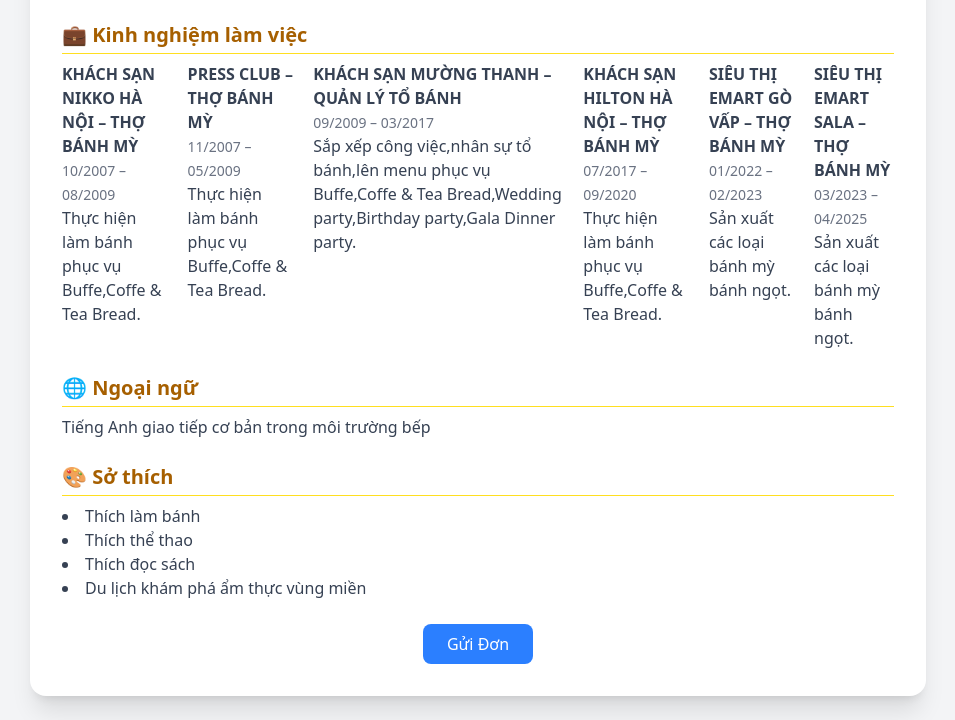
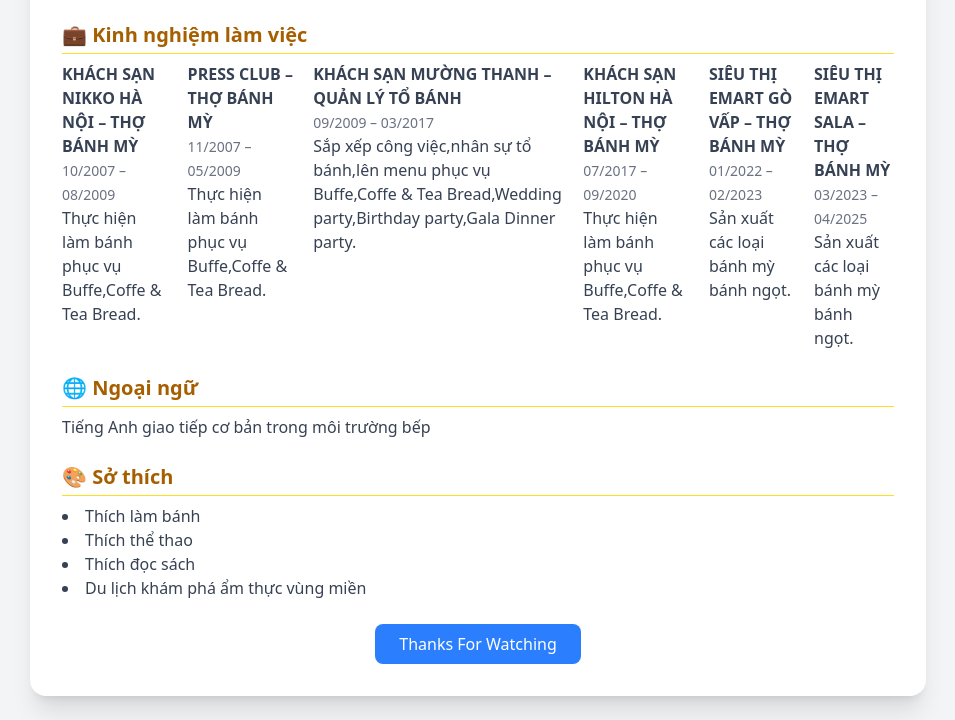
Before and after one commit to LeePhuc83/cv2025, a plain HTML site: page index.html in a window 1280 px wide. Shown: the part 762-1482 px from the top of the page, without its empty margins (162-1117 px from the left). Drawn offline with nearby package versions, Linux system fonts and the light colour scheme; files that its build step writes are made by us from their sources.

Commit message:
upload source

```diff
--- a/index.html
+++ b/index.html
@@ -75,7 +75,7 @@
         <section class="mb-6">
             <h2 class=" text-xl font-semibold text-yellow-700 mb-2 border-b border-yellow-300 pb-1">💼 Kinh nghiệm làm
                 việc</h2>
-            <ul class="text-gray-700  flex gap-5">
+            <ul class="text-gray-700  flex  gap-5">
                 <li>
                     <strong>KHÁCH SẠN NIKKO HÀ NỘI – THỢ BÁNH MỲ</strong><br>
                     <span class="text-sm text-gray-500">10/2007 – 08/2009</span><br>
@@ -131,7 +131,7 @@
         <!-- Nút gửi -->
         <div class="text-center mt-6">
             <button onclick="submitForm()"
-                class="bg-blue-500 text-white px-6 py-2 rounded-lg hover:bg-blue-600 transition">Gửi Đơn</button>
+                class="bg-blue-500 text-white px-6 py-2 rounded-lg hover:bg-blue-600 transition">Thanks For Watching</button>
         </div>
 
 
```
